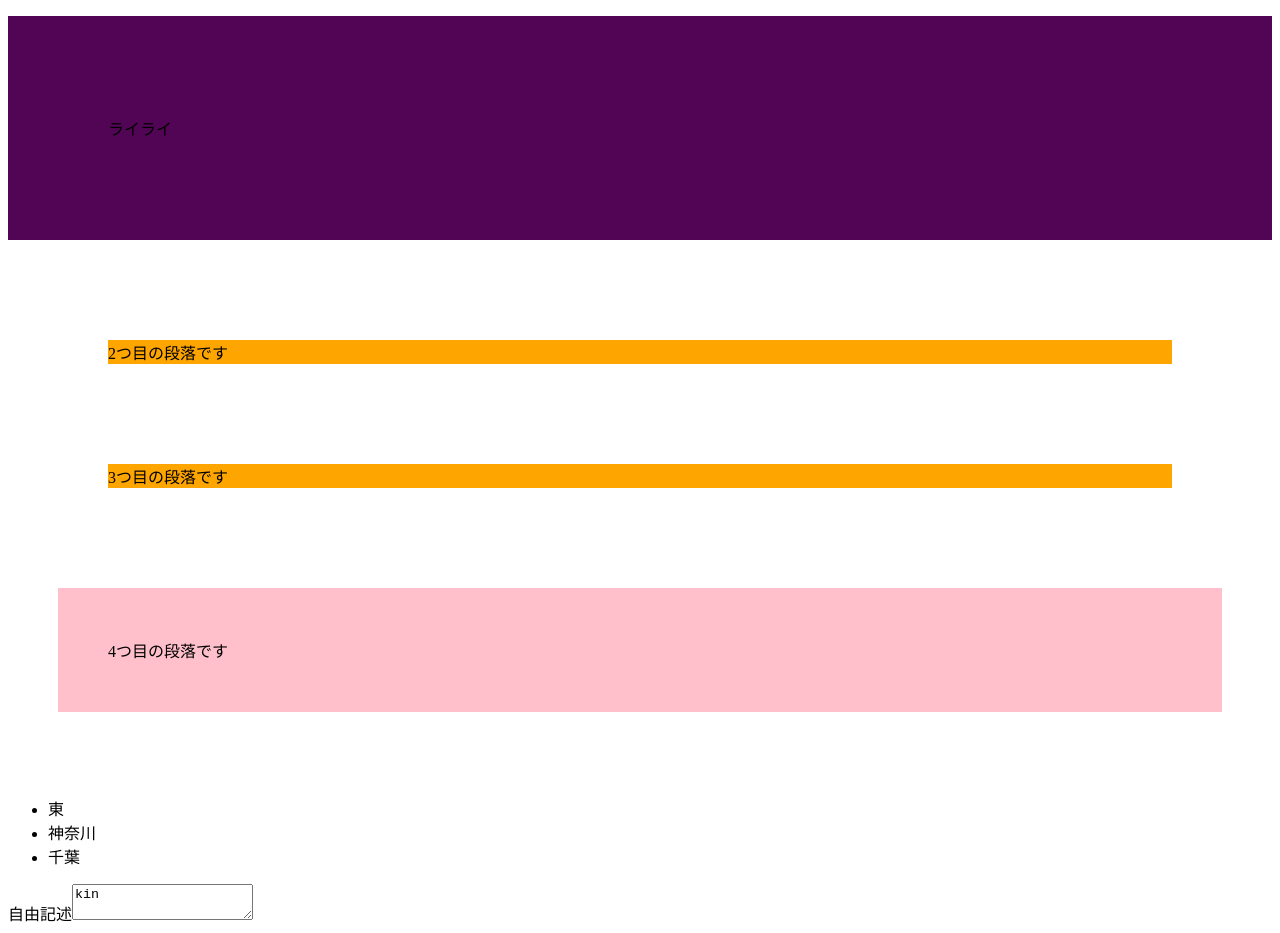
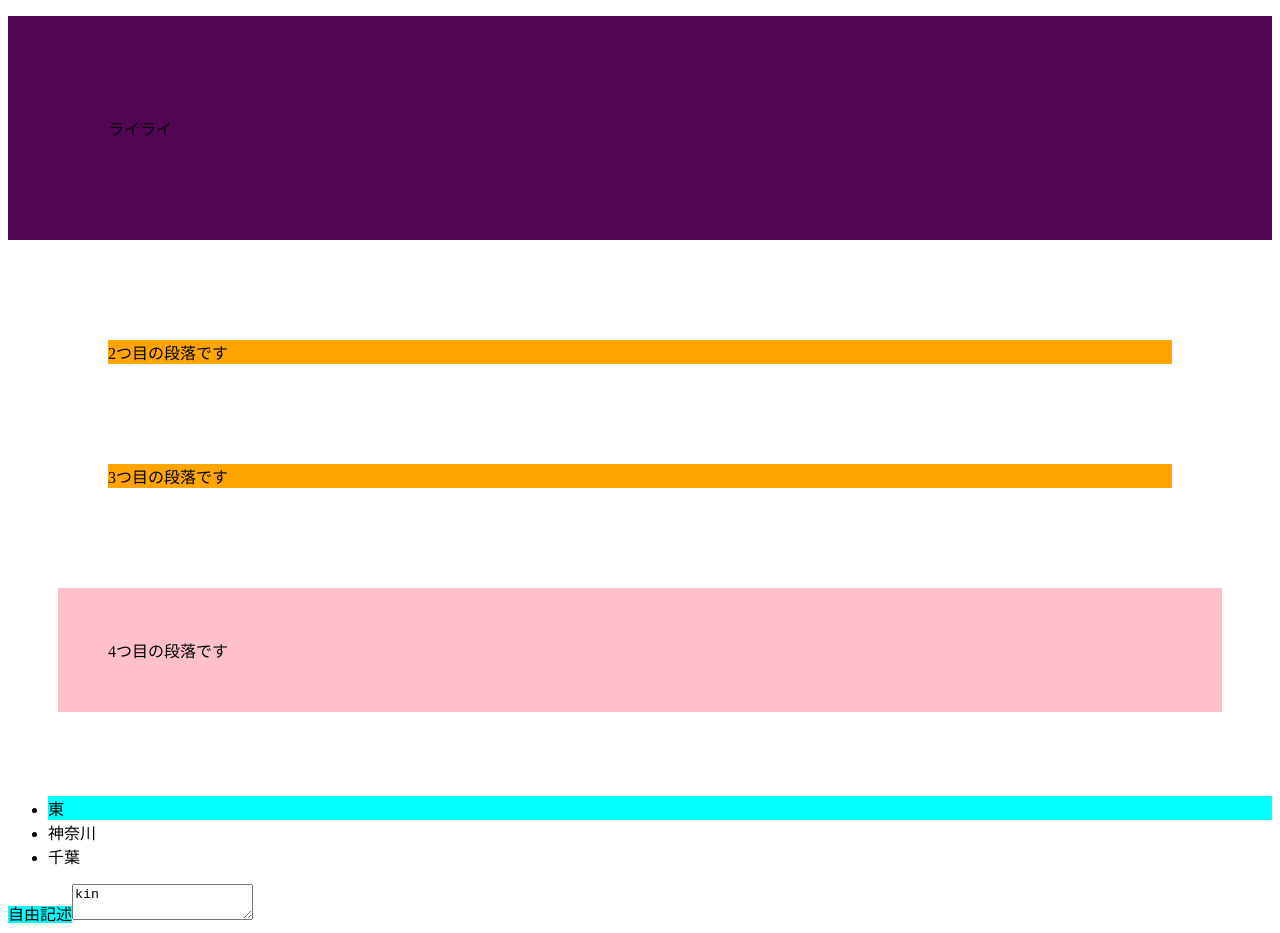
Before and after one commit to bluecaw/tre1, a plain HTML site: page index.html in a window 1280 px wide. Drawn offline with Linux system fonts and the light colour scheme.

Commit message:
配色変更2

```diff
--- a/display-block.css
+++ b/display-block.css
@@ -11,3 +11,6 @@
     padding: 50px;
     margin: 50px;
   }
+.saa{
+  background-color: aqua;
+}
--- a/index.html
+++ b/index.html
@@ -11,10 +11,10 @@
     <p id="second-paragraph">3つ目の段落です</p>
     <p id="third-paragraph">4つ目の段落です</p><br>
     <ul>
-      <li>東</li>
+      <li class="saa">東</li>
       <li>神奈川</li>
       <li>千葉</li>
     </ul>
-    <label for="">自由記述</label><textarea name="" id="">kin</textarea>
+    <label for="" class="saa">自由記述</label><textarea name="" id="">kin</textarea>
   </body>
 </html>
```
